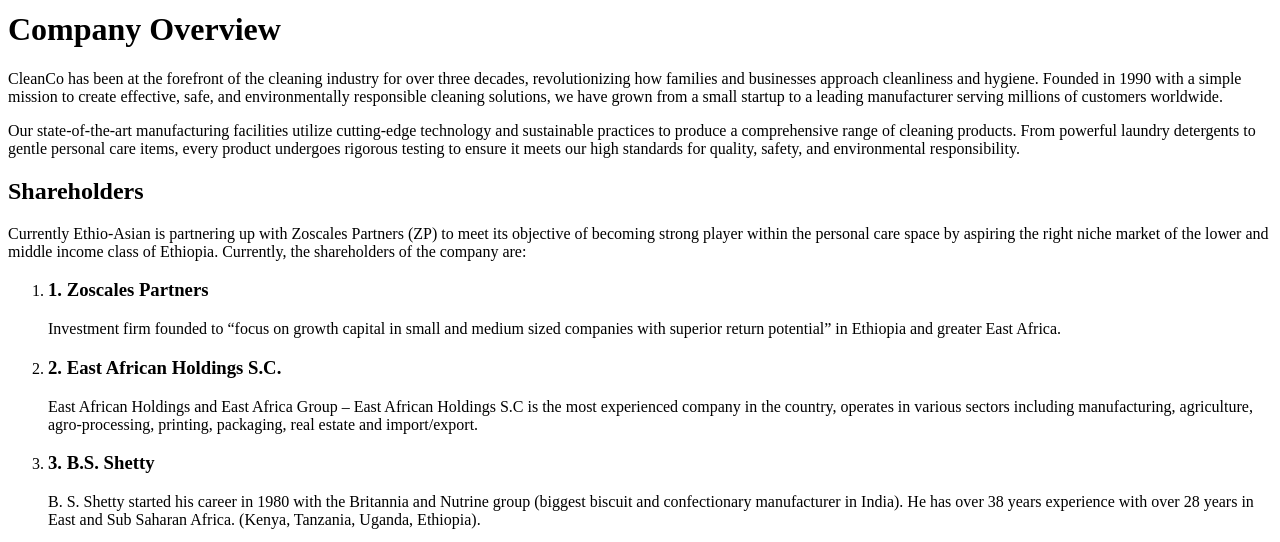
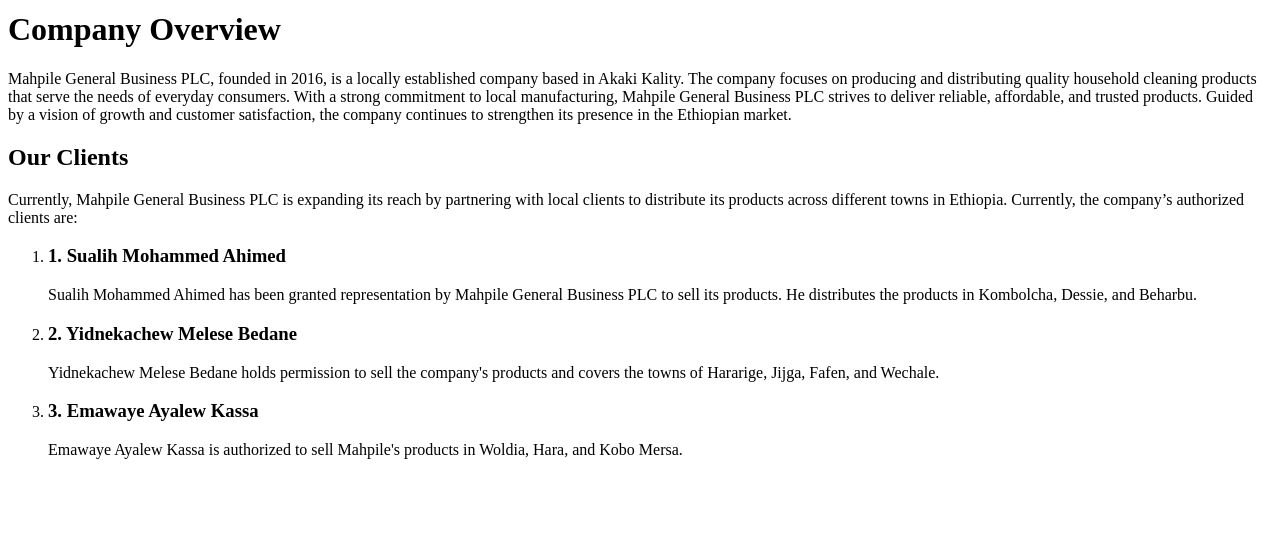
Before and after one commit to Hizikyas/Soap_And_Detergent, a Next.js app: page /ReadMore in a window 1280 px wide. Shown: the part 322-864 px from the top of the page. After the commit the page ends 800 px from the top, so only its background shows below. Built offline with nearby package versions, Linux system fonts and the light colour scheme.

Commit message:
including the clients in readmore

```diff
--- a/pages/ReadMore.tsx
+++ b/pages/ReadMore.tsx
@@ -33,43 +33,43 @@
     };
   }, []);
 
-  const shareholders = [
-    {
-      name: 'John Smith',
-      percentage: '35%',
-      role: 'Founder & CEO',
-      description:
-        'Investment firm founded to “focus on growth capital in small and medium sized companies with superior return potential” in Ethiopia and greater East Africa.',
-    },
-    {
-      name: 'Sarah Johnson',
-      percentage: '25%',
-      role: 'Co-Founder',
-      description:
-        'Instrumental in shaping CleanCo’s vision and strategy with hands-on operational expertise.',
-    },
-    {
-      name: 'Michael Brown',
-      percentage: '20%',
-      role: 'Lead Investor',
-      description:
-        'Provides capital and strategic insight from years of experience in manufacturing industries.',
-    },
-    {
-      name: 'Investment Group LLC',
-      percentage: '15%',
-      role: 'Corporate Investor',
-      description:
-        'Focuses on emerging markets and scalable enterprises with long-term growth perspectives.',
-    },
-    {
-      name: 'Employee Stock Options',
-      percentage: '5%',
-      role: 'Employee Ownership',
-      description:
-        'Represents collective ownership by CleanCo employees to promote shared success.',
-    },
-  ];
+  // const shareholders = [
+  //   {
+  //     name: 'John Smith',
+  //     percentage: '35%',
+  //     role: 'Founder & CEO',
+  //     description:
+  //       'Investment firm founded to “focus on growth capital in small and medium sized companies with superior return potential” in Ethiopia and greater East Africa.',
+  //   },
+  //   {
+  //     name: 'Sarah Johnson',
+  //     percentage: '25%',
+  //     role: 'Co-Founder',
+  //     description:
+  //       'Instrumental in shaping CleanCo’s vision and strategy with hands-on operational expertise.',
+  //   },
+  //   {
+  //     name: 'Michael Brown',
+  //     percentage: '20%',
+  //     role: 'Lead Investor',
+  //     description:
+  //       'Provides capital and strategic insight from years of experience in manufacturing industries.',
+  //   },
+  //   {
+  //     name: 'Investment Group LLC',
+  //     percentage: '15%',
+  //     role: 'Corporate Investor',
+  //     description:
+  //       'Focuses on emerging markets and scalable enterprises with long-term growth perspectives.',
+  //   },
+  //   {
+  //     name: 'Employee Stock Options',
+  //     percentage: '5%',
+  //     role: 'Employee Ownership',
+  //     description:
+  //       'Represents collective ownership by CleanCo employees to promote shared success.',
+  //   },
+  // ];
 
   return (
     <>
@@ -126,21 +126,9 @@
                 darkMode ? 'text-gray-300' : 'text-gray-700'
               } transition-colors duration-300`}
             >
-              CleanCo has been at the forefront of the cleaning industry for over three decades, revolutionizing how families
-              and businesses approach cleanliness and hygiene. Founded in 1990 with a simple mission to create effective,
-              safe, and environmentally responsible cleaning solutions, we have grown from a small startup to a leading
-              manufacturer serving millions of customers worldwide.
+              Mahpile General Business PLC, founded in 2016, is a locally established company based in Akaki Kality. The company focuses on producing and distributing quality household cleaning products that serve the needs of everyday consumers. With a strong commitment to local manufacturing, Mahpile General Business PLC strives to deliver reliable, affordable, and trusted products. Guided by a vision of growth and customer satisfaction, the company continues to strengthen its presence in the Ethiopian market.
             </p>
-            <p
-              className={`text-lg leading-relaxed ${
-                darkMode ? 'text-gray-300' : 'text-gray-700'
-              } mt-4 transition-colors duration-300`}
-            >
-              Our state-of-the-art manufacturing facilities utilize cutting-edge technology and sustainable practices to
-              produce a comprehensive range of cleaning products. From powerful laundry detergents to gentle personal care
-              items, every product undergoes rigorous testing to ensure it meets our high standards for quality, safety,
-              and environmental responsibility.
-            </p>
+
           </div>
 
           {/* Shareholders */}
@@ -150,36 +138,36 @@
                 darkMode ? 'text-white' : 'text-[#A31621]'
               } relative inline-block mb-6 transition-colors duration-300`}
             >
-              Shareholders
+              Our Clients
             </h2>
 
             <p className={`mb-6 ${darkMode ? 'text-gray-300' : 'text-gray-700'}`}>
-              Currently Ethio-Asian is partnering up with Zoscales Partners (ZP) to meet its objective of becoming strong player within the personal care space by aspiring the right niche market of the lower and middle income class of Ethiopia. Currently, the shareholders of the company are:
-            </p>
+             Currently, Mahpile General Business PLC is expanding its reach by partnering with local clients to distribute its products across different towns in Ethiopia. Currently, the company’s authorized clients are:
+             </p>
 
             <ol className="space-y-6">
               <li>
                 <h3 className={`font-semibold text-lg ${darkMode ? 'text-white' : 'text-[#A31621]'}`}>
-                1. Zoscales Partners
+                1. Sualih Mohammed Ahimed
                 </h3>
                 <p className={`${darkMode ? 'text-gray-300' : 'text-gray-700'}`}>
-                  Investment firm founded to “focus on growth capital in small and medium sized companies with superior return potential” in Ethiopia and greater East Africa.
+                  Sualih Mohammed Ahimed has been granted representation  by Mahpile General Business PLC to sell its products. He distributes the products in Kombolcha, Dessie, and Beharbu.
                 </p>
               </li>
               <li>
                 <h3 className={`font-semibold text-lg ${darkMode ? 'text-white' : 'text-[#A31621]'}`}>
-                2. East African Holdings S.C.
+                2. Yidnekachew Melese Bedane
                 </h3>
                 <p className={`${darkMode ? 'text-gray-300' : 'text-gray-700'}`}>
-                  East African Holdings and East Africa Group – East African Holdings S.C is the most experienced company in the country, operates in various sectors including manufacturing, agriculture, agro-processing, printing, packaging, real estate and import/export.
+                  Yidnekachew Melese Bedane holds permission  to sell the company's products and covers the towns of Hararige, Jijga, Fafen, and Wechale.
                 </p>
               </li>
               <li>
                 <h3 className={`font-semibold text-lg ${darkMode ? 'text-white' : 'text-[#A31621]'}`}>
-                3. B.S. Shetty
+                3. Emawaye Ayalew Kassa
                 </h3>
                 <p className={`${darkMode ? 'text-gray-300' : 'text-gray-700'}`}>
-                  B. S. Shetty started his career in 1980 with the Britannia and Nutrine group (biggest biscuit and confectionary manufacturer in India). He has over 38 years experience with over 28 years in East and Sub Saharan Africa. (Kenya, Tanzania, Uganda, Ethiopia).
+                  Emawaye Ayalew Kassa is authorized  to sell Mahpile's products in Woldia, Hara, and Kobo Mersa.
                 </p>
               </li>
             </ol>
```
